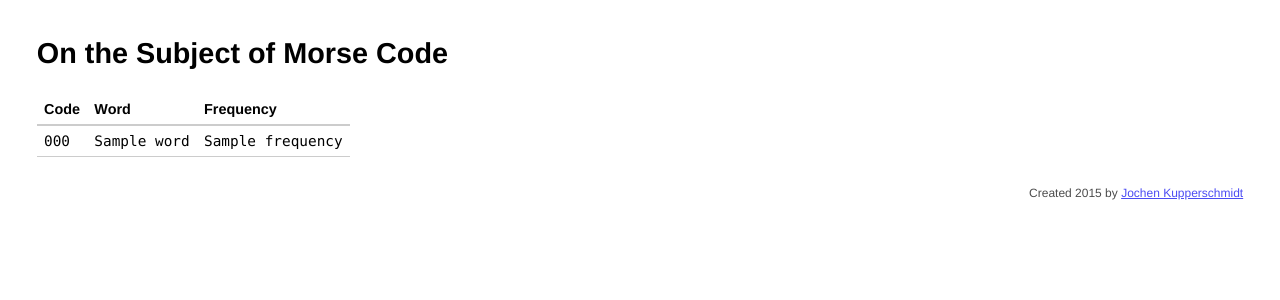
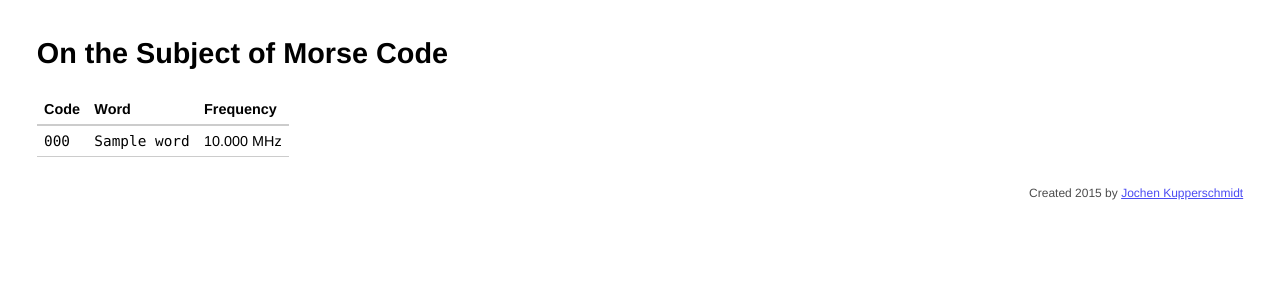
Before and after one commit to homeworkprod/better-bomb-defusal-manual, a Python web app: template bombdefusalmanual/pages/templates/morsecode.html in a window 1280 px wide. Shown: the top 300 px of the page. Run offline with Jinja, Linux system fonts and the light colour scheme; the template is opened without the code that fills it: most values are stand-ins (such as "Sample title", 1, 10 or a date in 2020).

Commit message:
Format frequency to look like the original.

```diff
--- a/bombdefusalmanual/pages/templates/morsecode.html
+++ b/bombdefusalmanual/pages/templates/morsecode.html
@@ -30,7 +30,7 @@
           {%- endfor -%}
         </td>
         <td><kbd>{{ word }}</kbd></td>
-        <td><kbd>{{ frequency }}</kbd></td>
+        <td>{{ '%.3f'|format(frequency / 1000) }} MHz</td>
       </tr>
       {%- endfor %}
     </tbody>
```
